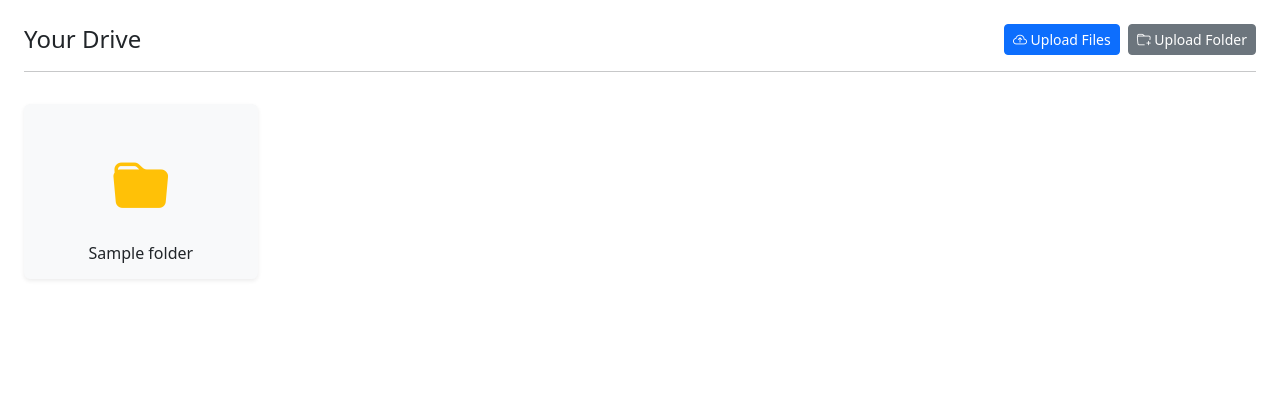
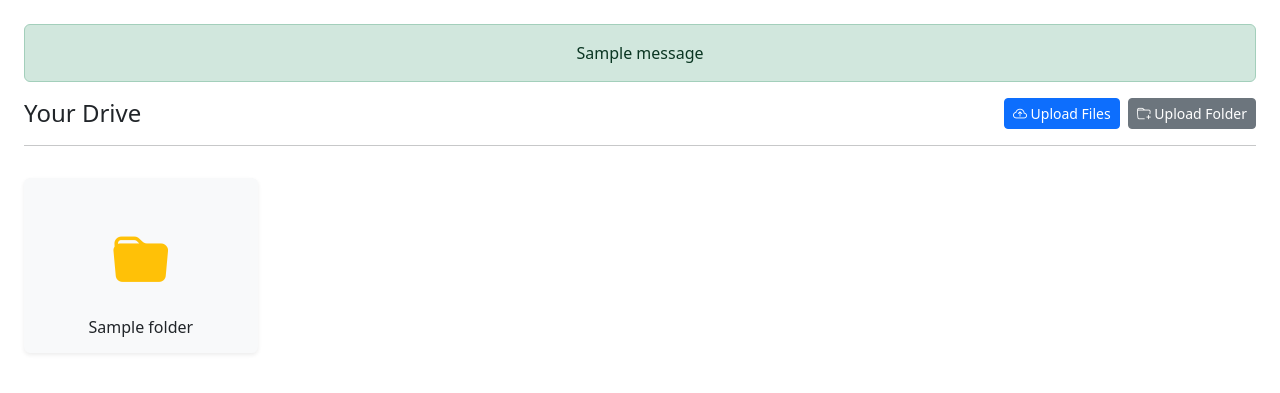
Before and after one commit to KafetzisThomas/FileSpace, a Django app: page / in a window 1280 px wide. Shown: the part 57-450 px from the top of the page. Run offline with Django 5.2, Linux system fonts and the light colour scheme; a user stored in the database is signed in; tables that the repository leaves empty hold one stand-in row (values such as "Sample post"); one stand-in notice (Sample message) is shown.

Commit message:
Add success messages for file and folder uploads, deletions and account updates

```diff
--- a/files/views.py
+++ b/files/views.py
@@ -1,5 +1,6 @@
 from django.shortcuts import render, redirect, get_object_or_404
 from django.contrib.auth.decorators import login_required
+from django.contrib import messages
 from django.views.decorators.http import require_POST
 from django.http import FileResponse, Http404
 from .models import Folder, File
@@ -24,6 +25,7 @@ def upload_files(request):
     for file in files:
         File.objects.create(file=file, name=file.name, folder=target_folder, size=file.size, owner=request.user)
 
+    messages.success(request, "File uploaded successfully.")
     return redirect("files:drive_folder", folder_id=target_folder.id) if target_folder else redirect("files:drive")
 
 @login_required
@@ -43,6 +45,7 @@ def upload_folder(request):
 
         File.objects.create(file=uploaded_file, name=uploaded_file.name, folder=current_parent, size=uploaded_file.size, owner=request.user)
 
+    messages.success(request, "Folder uploaded successfully.")
     return redirect("files:drive_folder", folder_id=root_folder.id) if root_folder else redirect("files:drive")
 
 @login_required
@@ -62,4 +65,5 @@ def delete(request, pk):
     folder_id = file.folder.id if file.folder else None
     file.file.delete()  # delete actual file from storage
     file.delete()  # delete db record
+    messages.success(request, "File deleted successfully.")
     return redirect("files:drive_folder", folder_id=folder_id) if folder_id else redirect("files:drive")
--- a/templates/files/drive.html
+++ b/templates/files/drive.html
@@ -4,6 +4,12 @@
 {% block title %}Drive{% endblock title %}
 
 {% block content %}
+    {% if messages %}
+        {% for message in messages %}
+            <div class="alert alert-{{ message.tags }} text-center">{{ message }}</div>
+        {% endfor %}
+    {% endif %}
+
     <div class="d-flex justify-content-between align-items-center mb-3">
         <div class="d-flex align-items-center gap-2">
             {% if current_folder %}
--- a/templates/users/login.html
+++ b/templates/users/login.html
@@ -7,6 +7,11 @@
     <div class="container d-flex justify-content-center">
         <div class="col-12 col-md-6 col-lg-4">
             <h1 class="text-center mt-4 mb-4">Login</h1>
+            {% if messages %}
+                {% for message in messages %}
+                    <div class="alert alert-{{ message.tags }} text-center">{{ message }}</div>
+                {% endfor %}
+            {% endif %}
             <form method="post">
                 {% csrf_token %}
                 {{ form|crispy }}
```
Also changed, not shown: users/views.py (+9 -0 lines).
